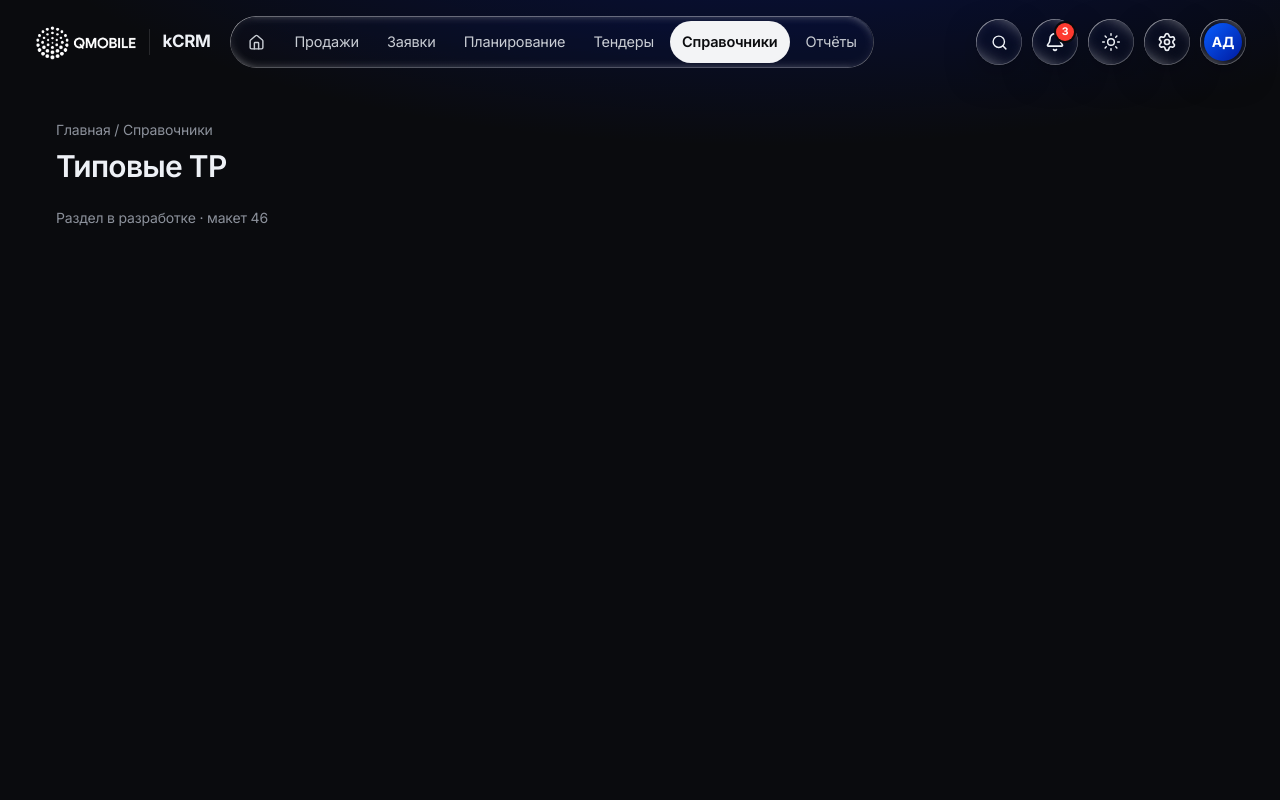
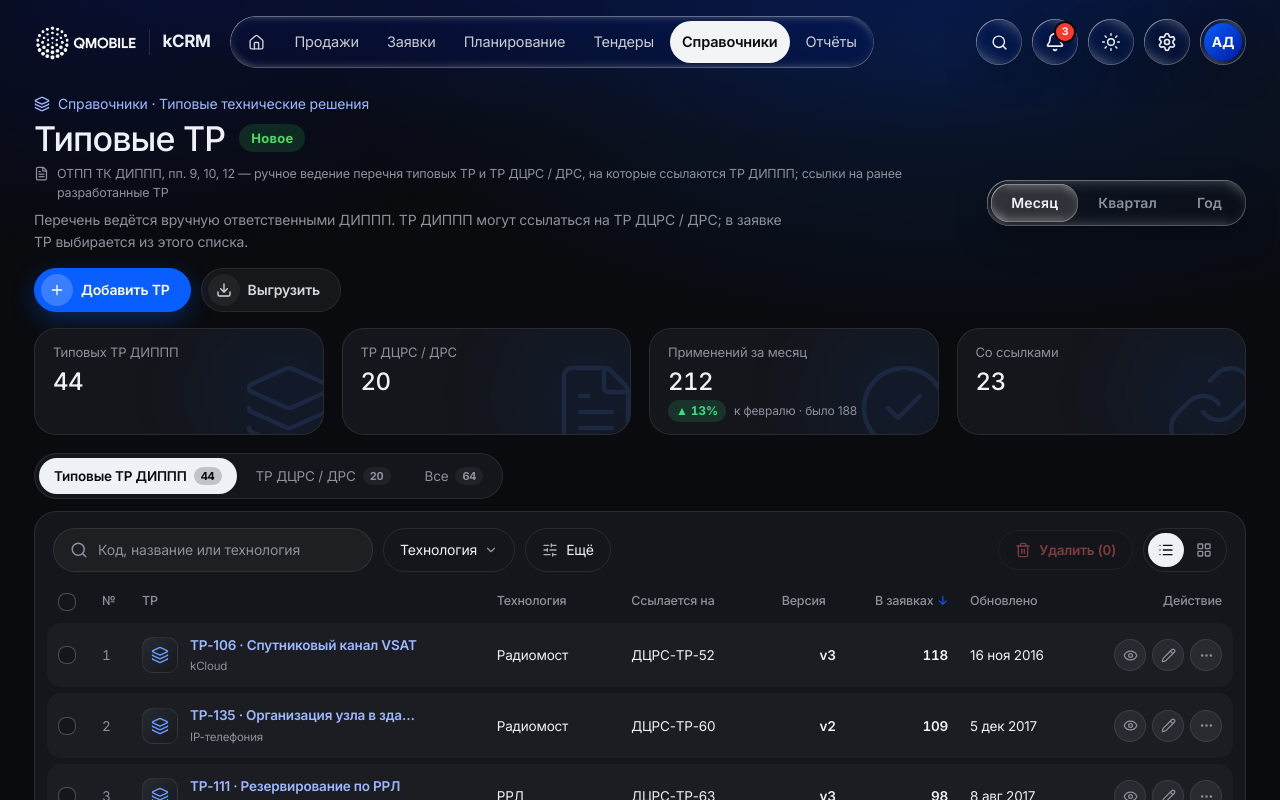
Before and after one commit to memfik/kcrm-front, a Next.js app: page /typical-tr in a window 1280 px wide. Shown: the top 800 px of the page. Built offline with nearby package versions, Linux system fonts and the light colour scheme.

Commit message:
Типовые ТР (макет 46)

```diff
--- a/src/app/(main)/[section]/page.tsx
+++ b/src/app/(main)/[section]/page.tsx
@@ -4,7 +4,7 @@ import { ALL_SECTIONS, NAV_GROUPS, findSection } from "@/config/nav"
 import { PageHero } from "@/components/shared/page-hero"
 
 /** Разделы со своими маршрутами — заглушка их не отдаёт. */
-const OWN_ROUTES = new Set(["counterparties", "deals", "offers", "discount-requests", "sandbox", "leads", "tech-requests", "work-orders", "ip-requests", "number-capacity", "subscribers", "install-acts", "tasks", "calendar", "sales-plan", "ipr", "forecasts", "tenders", "lots", "tender-reports", "catalog", "price-builder", "contracts", "acts", "reports", "offer-builder", "profile", "contract-builder", "sales-summary", "calls", "stage-report", "requests-report", "leads-report", "addresses", "tv-precheck", "tv-registry", "tv-tr-report", "channel-ids", "test-connections", "temp-increase", "ip-report", "job-orders", "departments"])
+const OWN_ROUTES = new Set(["counterparties", "deals", "offers", "discount-requests", "sandbox", "leads", "tech-requests", "work-orders", "ip-requests", "number-capacity", "subscribers", "install-acts", "tasks", "calendar", "sales-plan", "ipr", "forecasts", "tenders", "lots", "tender-reports", "catalog", "price-builder", "contracts", "acts", "reports", "offer-builder", "profile", "contract-builder", "sales-summary", "calls", "stage-report", "requests-report", "leads-report", "addresses", "tv-precheck", "tv-registry", "tv-tr-report", "channel-ids", "test-connections", "temp-increase", "ip-report", "job-orders", "departments", "typical-tr"])
 
 export function generateStaticParams() {
   return ALL_SECTIONS.filter((s) => !OWN_ROUTES.has(s.slug)).map((s) => ({ section: s.slug }))
--- /dev/null
+++ b/src/app/(main)/typical-tr/[id]/page.tsx
@@ -0,0 +1,21 @@
+import { Suspense } from "react"
+import type { Metadata } from "next"
+import { Record } from "../views"
+
+export const metadata: Metadata = { title: "Типовое ТР — kCRM" }
+
+type Props = PageProps<"/typical-tr/[id]">
+
+/** id известен только при запросе — читаем его внутри Suspense (cacheComponents). */
+export default function TypicalTrRecordPage({ params }: Props) {
+  return (
+    <Suspense>
+      <Content params={params} />
+    </Suspense>
+  )
+}
+
+async function Content({ params }: Pick<Props, "params">) {
+  const { id } = await params
+  return <Record id={+id} />
+}
--- /dev/null
+++ b/src/app/(main)/typical-tr/page.tsx
@@ -0,0 +1,9 @@
+import type { Metadata } from "next"
+import { List } from "./views"
+
+export const metadata: Metadata = { title: "Типовые ТР — kCRM" }
+
+/** 46 Типовые ТР. */
+export default function TypicalTrPage() {
+  return <List />
+}
--- /dev/null
+++ b/src/app/(main)/typical-tr/views.tsx
@@ -0,0 +1,10 @@
+"use client"
+
+import { ListPage } from "@/components/list/list-page"
+import { RecordPage } from "@/components/list/record-page"
+import { TYPICAL_TR } from "@/config/lists/typical-tr"
+
+/* Конфиг с функциями живёт только на клиенте — страницы маршрута отдают эти обёртки. */
+
+export const List = () => <ListPage cfg={TYPICAL_TR} />
+export const Record = ({ id }: { id: number }) => <RecordPage cfg={TYPICAL_TR} id={id} />
--- /dev/null
+++ b/src/config/lists/typical-tr.tsx
@@ -0,0 +1,155 @@
+import { CircleCheck, Download, FileText, Layers, Link as LinkIcon, Pencil, Plus } from "lucide-react"
+import { DateCell, Kv, Line, NameCell, Section, Timeline } from "@/components/list/cells"
+import { pick, rnd } from "@/lib/demo-names"
+import { shiftDate, TECH, TODAY, TV_SERVICES } from "@/lib/dippp"
+import { briefFacts, briefStats, type BriefItem } from "@/lib/list/brief"
+import type { ListConfig, Option } from "@/lib/list/types"
+import { shortDate } from "@/lib/period"
+
+/*
+ * 46 Типовые ТР (ОТПП ТК ДИППП, пп. 9, 10, 12): перечень типовых ТР ДИППП и ТР ДЦРС / ДРС, на которые они ссылаются.
+ * В копии базы перечня нет — 64 ТР собраны по номеру, как в макете. TODO: API — справочник ТР, вложения, версии, выбор ТР в заявке (09).
+ */
+
+export type TypicalTr = {
+  id: number
+  code: string
+  /** ТР ДЦРС / ДРС (внешнее), а не ДИППП. */
+  ext: boolean
+  name: string
+  tech: string
+  serv: string
+  ver: number
+  upd: string
+  /** Применений в заявках. */
+  used: number
+  /** Код ТР ДЦРС / ДРС, на который ссылается ТР ДИППП. */
+  ref: string
+}
+
+const NAMES = ["Подключение по ВОЛС в БЦ", "Подключение по GPON", "Резервирование по РРЛ", "L2 VPN между филиалами", "Интернет через СО", "Спутниковый канал VSAT", "Организация узла в здании", "Подключение ЦОД kCloud", "Радиомост до 5 км", "Медный доступ xDSL"]
+
+const ALL: TypicalTr[] = Array.from({ length: 64 }, (_, i) => {
+  const id = 100 + i
+  const ext = i >= 44
+  return {
+    id,
+    code: ext ? `${pick(["ДЦРС", "ДРС"], id, 1)}-ТР-${10 + i}` : `ТР-${id}`,
+    ext,
+    name: pick(NAMES, id, 2),
+    tech: pick(TECH, id, 3),
+    serv: pick(TV_SERVICES, id, 4),
+    ver: 1 + (rnd(id, 5) % 4),
+    upd: shiftDate(TODAY, -(rnd(id, 6) % 500)),
+    used: rnd(id, 7) % 120,
+    ref: ext ? "" : rnd(id, 8) % 3 ? `ДЦРС-ТР-${50 + (rnd(id, 9) % 14)}` : "",
+  }
+})
+
+const opts = (list: readonly string[]): Option[] => list.map((v) => ({ v, label: v }))
+
+function record(x: TypicalTr) {
+  const params: BriefItem[] = [
+    { t: "Название", v: x.name, wide: true },
+    { t: "Технология", v: x.tech },
+    { t: "Услуга", v: x.serv },
+    { t: "Ссылается на", v: x.ref || "—" },
+    { t: "Версия", v: `v${x.ver}` },
+    { t: "Обновлено", v: <DateCell d={x.upd} />, s: shortDate(x.upd) },
+    { t: "Использовано в заявках", v: x.used },
+  ]
+  return {
+    title: x.code,
+    meta: (
+      <>
+        <span>{x.name}</span>
+        <span>v{x.ver}</span>
+      </>
+    ),
+    actions: [
+      { icon: Pencil, label: "Изменить ТР", href: `/typical-tr/${x.id}/edit` },
+      // TODO: подставить ТР в новую заявку ТВ/ТР
+      { icon: CircleCheck, label: "Применить в заявке", href: "/tech-requests/new" },
+    ],
+    // как в макете: числовые колонки (версия, в заявках), затем поля карточки
+    stats: briefStats(x.code, [{ t: "Версия", v: `v${x.ver}` }, { t: "В заявках", v: x.used }, ...params]),
+    facts: briefFacts(params),
+    tabs: [
+      {
+        t: "ТР",
+        body: (
+          <>
+            <Section title="Параметры">
+              <Kv items={params} />
+            </Section>
+            <Section title="Вложения">
+              <Line icon={FileText}>
+                <b>{x.code} — схема.pdf</b>
+              </Line>
+              <Line icon={FileText}>
+                <b>{x.code} — спецификация.xlsx</b>
+              </Line>
+            </Section>
+          </>
+        ),
+      },
+      {
+        t: "Версии",
+        body: (
+          <Section title="История версий">
+            <Timeline items={Array.from({ length: x.ver }, (_, k) => ({ t: `Версия ${x.ver - k}`, p: k ? "архив" : "текущая", d: shiftDate(x.upd, -k * 90) }))} />
+          </Section>
+        ),
+      },
+    ],
+  }
+}
+
+export const TYPICAL_TR: ListConfig<TypicalTr> = {
+  key: "typical-tr",
+  title: "Типовые ТР",
+  crumb: "Справочники · Типовые технические решения",
+  icon: Layers,
+  badge: "new",
+  req: "ОТПП ТК ДИППП, пп. 9, 10, 12 — ручное ведение перечня типовых ТР и ТР ДЦРС / ДРС, на которые ссылаются ТР ДИППП; ссылки на ранее разработанные ТР",
+  search: "Код, название или технология",
+  foot: "типовые ТР — пример данных: в копии базы перечня нет",
+  buttons: [
+    { icon: Plus, label: "Добавить ТР", href: "/typical-tr/new" },
+    { icon: Download, label: "Выгрузить", onClick: "export" },
+  ],
+  rows: () => ALL.map((x) => ({ ...x })),
+  text: (x) => `${x.code} ${x.name} ${x.tech}`,
+  tabs: [
+    { k: "d", t: "Типовые ТР ДИППП", f: (x) => !x.ext },
+    { k: "e", t: "ТР ДЦРС / ДРС", f: (x) => x.ext },
+    { k: "a", t: "Все", f: () => true },
+  ],
+  filters: [{ k: "tech", t: "Технология", get: (x) => x.tech, opts: opts(TECH) }],
+  sort: ["used", -1],
+  cols: [
+    { k: "code", t: "ТР", value: (x) => x.code, render: (x) => <NameCell icon={Layers} name={`${x.code} · ${x.name}`} sub={x.serv} /> },
+    { k: "tech", t: "Технология", value: (x) => x.tech, render: (x) => x.tech },
+    { k: "ref", t: "Ссылается на", value: (x) => x.ref, render: (x) => x.ref || "—" },
+    { k: "ver", t: "Версия", num: true, value: (x) => x.ver, render: (x) => `v${x.ver}` },
+    { k: "used", t: "В заявках", num: true, value: (x) => x.used, render: (x) => x.used },
+    { k: "upd", t: "Обновлено", date: true, value: (x) => x.upd, render: (x) => <DateCell d={x.upd} /> },
+  ],
+  kpis: () => [
+    { t: "Типовых ТР ДИППП", icon: Layers, c: ALL.filter((x) => !x.ext).length },
+    { t: "ТР ДЦРС / ДРС", icon: FileText, c: ALL.filter((x) => x.ext).length },
+    // применений за месяц в примере нет — числа из макета
+    { t: "Применений за месяц", icon: CircleCheck, c: 212, p: 188 },
+    { t: "Со ссылками", icon: LinkIcon, c: ALL.filter((x) => x.ref).length },
+  ],
+  sub: () => "Перечень ведётся вручную ответственными ДИППП. ТР ДИППП могут ссылаться на ТР ДЦРС / ДРС; в заявке ТР выбирается из этого списка.",
+  record,
+  name: (x) => `ТР ${x.code}`,
+  // форма — по колонкам (см. formOf); дата обновления — при сохранении, а не при рендере: страница пререндерится
+  blank: () => ({ id: 0, code: "", ext: false, name: "", tech: TECH[0], serv: TV_SERVICES[0], ver: 1, upd: "", used: 0, ref: "" }),
+  fields: [
+    // название в форме не правится (в макете тоже — поле по колонке «ТР»): у нового ТР — заглушка
+    { k: "code", t: "ТР", type: "text", required: true, get: (x) => x.code, set: (x, v) => ({ ...x, code: v.trim(), name: x.name || "Новое типовое ТР", ext: /^(ДЦРС|ДРС)/.test(v.trim()) }) },
+    { k: "upd", t: "Обновлено", type: "date", get: (x) => x.upd, set: (x, v) => ({ ...x, upd: v || new Date().toISOString().slice(0, 10) }) },
+  ],
+}
```
Also changed, not shown: 1 other file (tests, documents, lock files or other folders).
